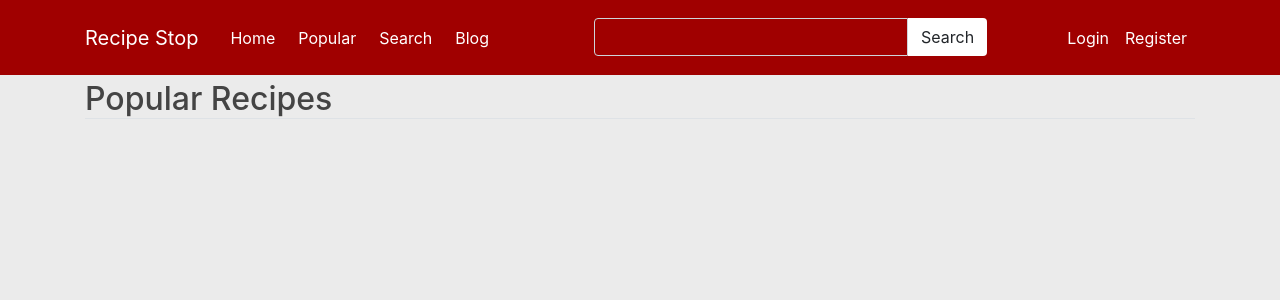
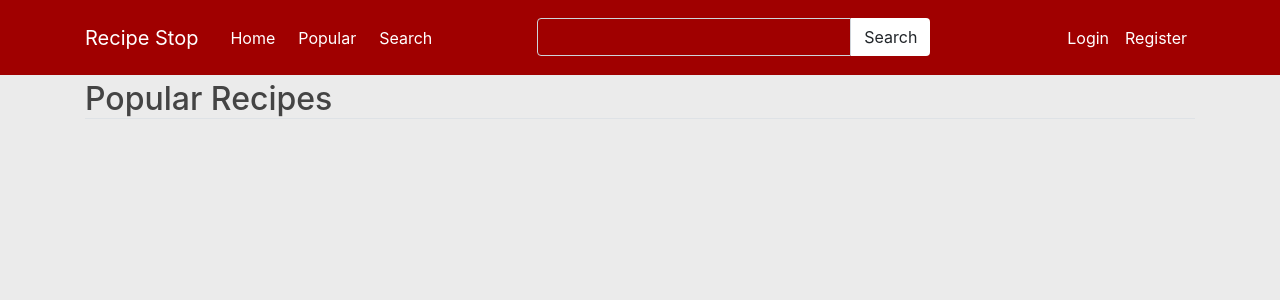
Before and after one commit to uobasi/RecipeStop, a Flask app: page /popularRecipes in a window 1280 px wide. Shown: the top 300 px of the page. Run offline with Flask 2, Linux system fonts and the light colour scheme; parts of the project's set-up code (start-up, migrations or seed data) failed here and were passed over; some libraries are stand-ins or nearby versions.

Commit message:
Update layout.html

```diff
--- a/recipeWeb/templates/layout.html
+++ b/recipeWeb/templates/layout.html
@@ -34,7 +34,6 @@
                   <a class="nav-item nav-link" style="padding-right:15px" href="{{url_for('ForYou')}}">For You</a>
                 {%endif%}
                 <a class="nav-item nav-link" style="padding-right:15px" href="{{url_for('Search')}}">Search</a>
-                <a class="nav-item nav-link" style="padding-right:15px" href="#">Blog</a>
                 <form action="{{url_for('Search')}}" method="POST" class="navbar-form navbar-right" style="float: right; margin-left: 50px;">
                   <div class="input-group" style="margin-left: 40px;">
                     <input name="query"  id="foodQuery"type="search" class="form-control" style="background-color: #A00000; color: #ffffff;" placeholder="" />
```
